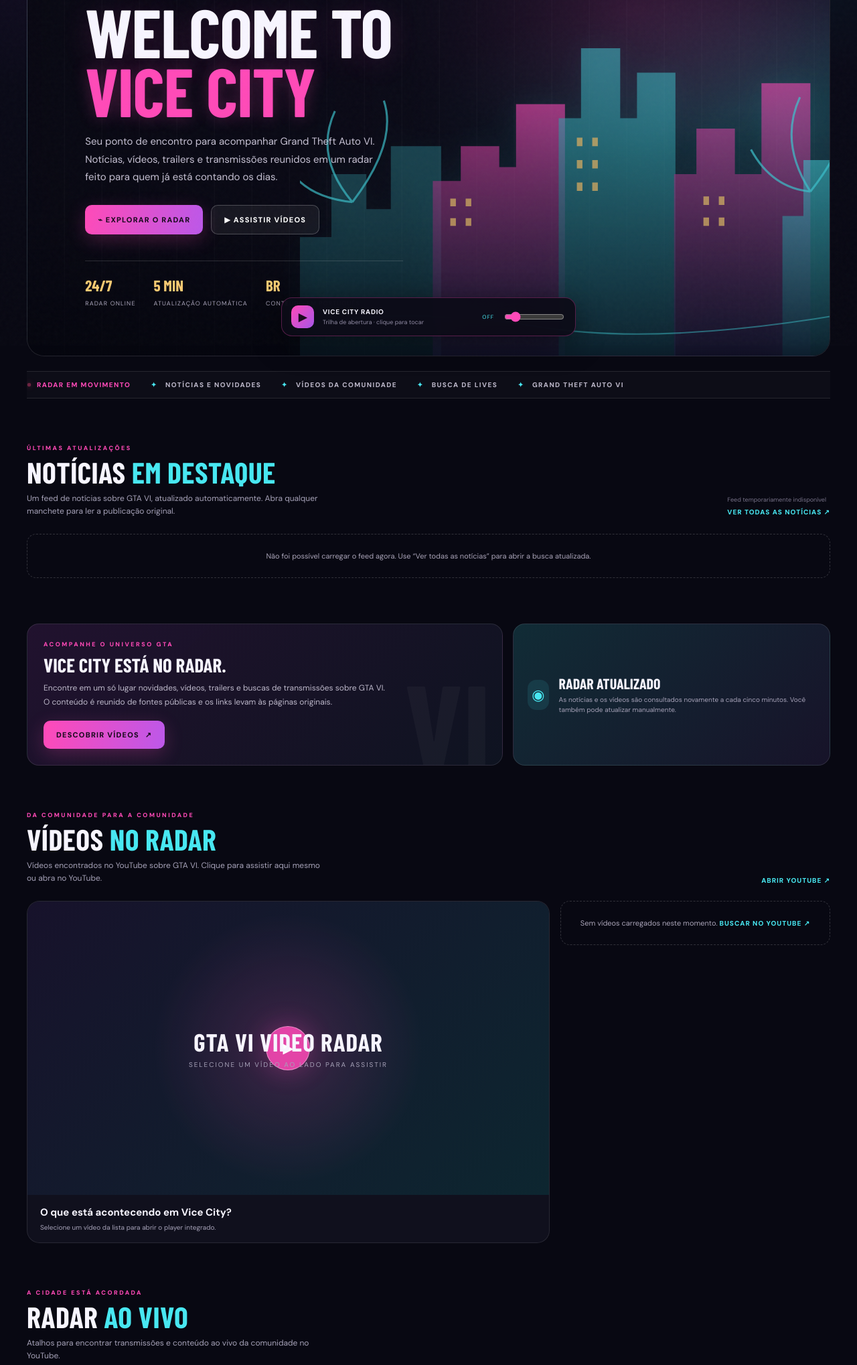
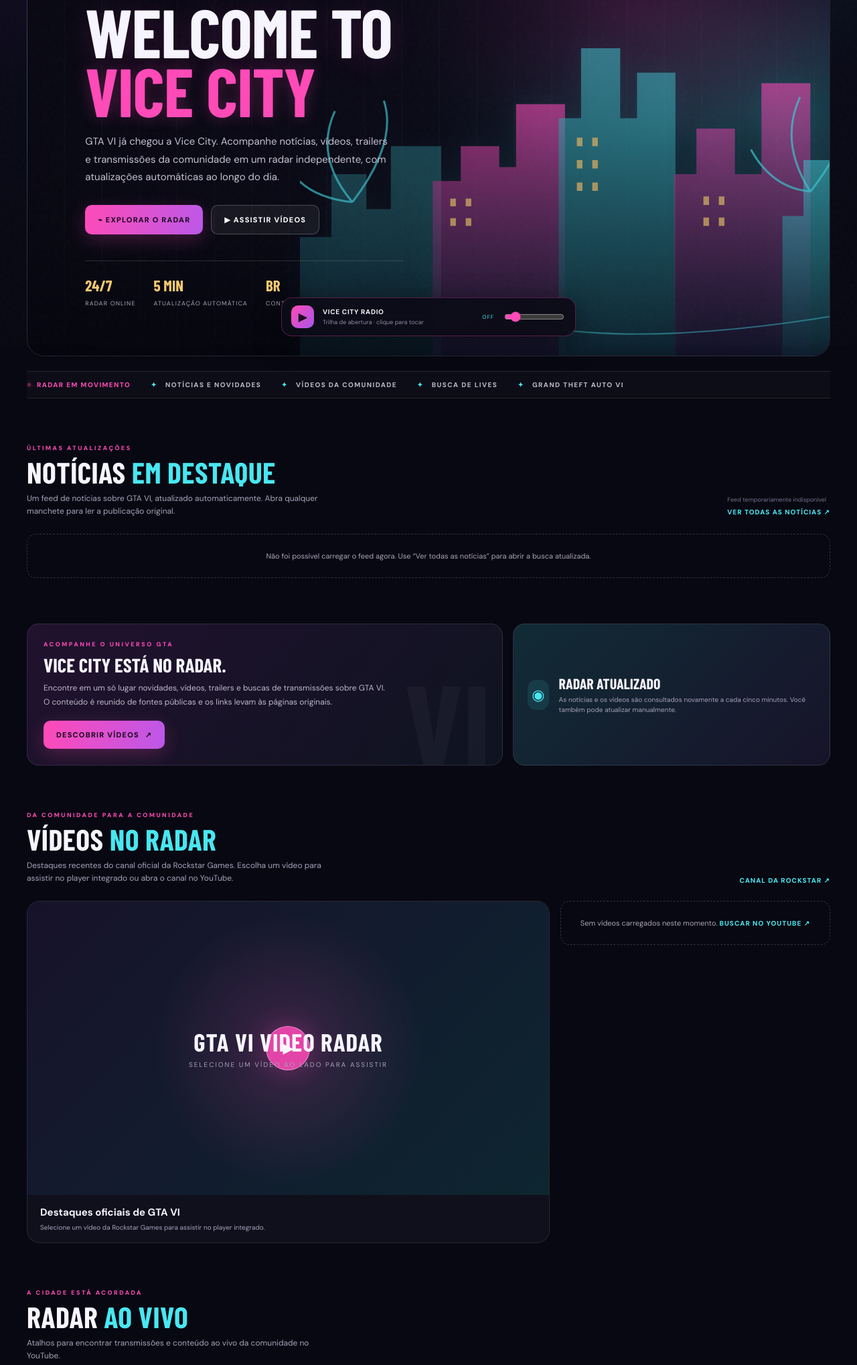
Before and after one commit to mcslug10/gta6-radar, a plain HTML site: page index.html in a window 1280 px wide. Shown: the part 284-2322 px from the top of the page at 67% size. Drawn offline with nearby package versions, Linux system fonts and the light colour scheme; no server answers; a web font is replaced by a local one.

Commit message:
Atualizar portal para a chegada de GTA VI e vídeos oficiais

```diff
--- a/index.html
+++ b/index.html
@@ -54,7 +54,7 @@
       <div class="hero-content">
         <div class="eyebrow">A cidade nunca dorme</div>
         <h1>Welcome to <span>Vice City</span></h1>
-        <p class="hero-copy">Seu ponto de encontro para acompanhar Grand Theft Auto VI. Notícias, vídeos, trailers e transmissões reunidos em um radar feito para quem já está contando os dias.</p>
+        <p class="hero-copy">GTA VI já chegou a Vice City. Acompanhe notícias, vídeos, trailers e transmissões da comunidade em um radar independente, com atualizações automáticas ao longo do dia.</p>
         <div class="hero-actions"><a class="btn btn-primary" href="#noticias">⌁ Explorar o radar</a><a class="btn btn-ghost" href="#videos">▶ Assistir vídeos</a></div>
         <div class="hero-stats"><div class="stat"><strong>24/7</strong><span>Radar online</span></div><div class="stat"><strong>5 MIN</strong><span>Atualização automática</span></div><div class="stat"><strong>BR</strong><span>Conteúdo em português</span></div></div>
       </div>
@@ -74,9 +74,9 @@
     </section>
 
     <section id="videos">
-      <div class="section-head"><div><div class="kicker">Da comunidade para a comunidade</div><h2 class="section-title">Vídeos <span>no radar</span></h2><p class="section-desc">Vídeos encontrados no YouTube sobre GTA VI. Clique para assistir aqui mesmo ou abra no YouTube.</p></div><a class="text-link" href="https://www.youtube.com/results?search_query=GTA+6" target="_blank" rel="noopener">Abrir YouTube ↗</a></div>
+      <div class="section-head"><div><div class="kicker">Da comunidade para a comunidade</div><h2 class="section-title">Vídeos <span>no radar</span></h2><p class="section-desc">Destaques recentes do canal oficial da Rockstar Games. Escolha um vídeo para assistir no player integrado ou abra o canal no YouTube.</p></div><a class="text-link" href="https://www.youtube.com/@RockstarGames" target="_blank" rel="noopener">Canal da Rockstar ↗</a></div>
       <div class="video-layout">
-        <div class="video-main"><div class="video-player"><div class="video-placeholder"><div><b>GTA VI VIDEO RADAR</b><span>SELECIONE UM VÍDEO AO LADO PARA ASSISTIR</span></div></div><button class="play-big" id="openYoutubeSearch" aria-label="Buscar vídeos no YouTube">▶</button></div><div class="video-info"><h3 id="videoMainTitle">O que está acontecendo em Vice City?</h3><p id="videoMainSub">Selecione um vídeo da lista para abrir o player integrado.</p></div></div>
+        <div class="video-main"><div class="video-player"><div class="video-placeholder"><div><b>GTA VI VIDEO RADAR</b><span>SELECIONE UM VÍDEO AO LADO PARA ASSISTIR</span></div></div><button class="play-big" id="openYoutubeSearch" aria-label="Buscar vídeos no YouTube">▶</button></div><div class="video-info"><h3 id="videoMainTitle">Destaques oficiais de GTA VI</h3><p id="videoMainSub">Selecione um vídeo da Rockstar Games para assistir no player integrado.</p></div></div>
         <div class="video-list" id="videoList"><div class="empty-state">Buscando vídeos recentes…</div></div>
       </div>
     </section>
@@ -112,7 +112,7 @@
     function renderNews(items){ const grid=$('#newsGrid'); if(!items?.length){grid.innerHTML='<div class="empty-state">Não foi possível carregar o feed agora. Use “Ver todas as notícias” para abrir a busca atualizada.</div>';return;} grid.innerHTML=items.slice(0,6).map((n,i)=>`<a class="news-card" href="${escapeHtml(n.link||'#')}" target="_blank" rel="noopener"><div class="news-visual"><b>${i===0?'BREAKING':'GTA VI'}</b></div><div class="news-body"><div class="tag">${escapeHtml(n.source||'Notícias GTA VI')}</div><h3>${escapeHtml(n.title||'Notícia sobre GTA VI')}</h3><div class="news-meta"><span>${escapeHtml(formatDate(n.published))}</span><span>LER MATÉRIA ↗</span></div></div></a>`).join(''); }
     function renderVideos(items){ const list=$('#videoList'); if(!items?.length){list.innerHTML='<div class="empty-state">Sem vídeos carregados neste momento. <a class="text-link" href="https://www.youtube.com/results?search_query=GTA+6" target="_blank" rel="noopener">Buscar no YouTube ↗</a></div>';return;} list.innerHTML=items.slice(0,6).map(v=>`<button class="video-row" data-id="${escapeHtml(v.id)}" data-title="${escapeHtml(v.title)}"><span class="video-thumb">▶</span><span><strong>${escapeHtml(v.title)}</strong><small>${escapeHtml(v.channel||'YouTube')} · ${escapeHtml(formatDate(v.published))}</small></span></button>`).join(''); list.querySelectorAll('.video-row').forEach(b=>b.addEventListener('click',()=>{ $('#videoMainTitle').textContent=b.dataset.title; $('#videoMainSub').textContent='Reproduzindo vídeo do YouTube dentro do GTA6 Radar.'; openVideo(b.dataset.id,b.dataset.title); })); }
     async function refreshFeed(){ const status=$('#refreshStatus'); status.textContent='Atualizando radar…'; try{const response=await fetch('/api/feed',{cache:'no-store'});if(!response.ok)throw new Error('Feed indisponível');const data=await response.json();renderNews(data.news||[]);renderVideos(data.videos||[]);const now=new Date();status.textContent='Atualizado às '+now.toLocaleTimeString('pt-BR',{hour:'2-digit',minute:'2-digit'});}catch(err){status.textContent='Feed temporariamente indisponível';renderNews([]);renderVideos([]);} }
-    $('#openYoutubeSearch').addEventListener('click',()=>window.open('https://www.youtube.com/results?search_query=GTA+6','_blank','noopener'));
+    $('#openYoutubeSearch').addEventListener('click',()=>window.open('https://www.youtube.com/@RockstarGames','_blank','noopener'));
     $('#menuBtn').addEventListener('click',()=>$('#navlinks').classList.toggle('open')); $('#navlinks').querySelectorAll('a').forEach(a=>a.addEventListener('click',()=>$('#navlinks').classList.remove('open')));
     const audio=$('#introMusic'); const musicBtn=$('#musicToggle'); const volume=$('#volume'); const musicState=$('#musicState'); const musicText=$('#musicText'); audio.volume=.12;
     async function loadMusic(){if(audio.src)return;musicText.textContent='Carregando trilha…';const paths=Array.from({length:58},(_,i)=>'/assets/audio/part-'+String(i+1).padStart(3,'0')+'.txt');const parts=await Promise.all(paths.map(async path=>{const r=await fetch(path,{cache:'force-cache'});if(!r.ok)throw new Error('Parte de áudio não encontrada: '+path);return r.text();}));const encoded=parts.join('');const raw=atob(encoded);const bytes=new Uint8Array(raw.length);for(let i=0;i<raw.length;i++)bytes[i]=raw.charCodeAt(i);const url=URL.createObjectURL(new Blob([bytes],{type:'audio/ogg'}));audio.src=url;audio.load();}
```
